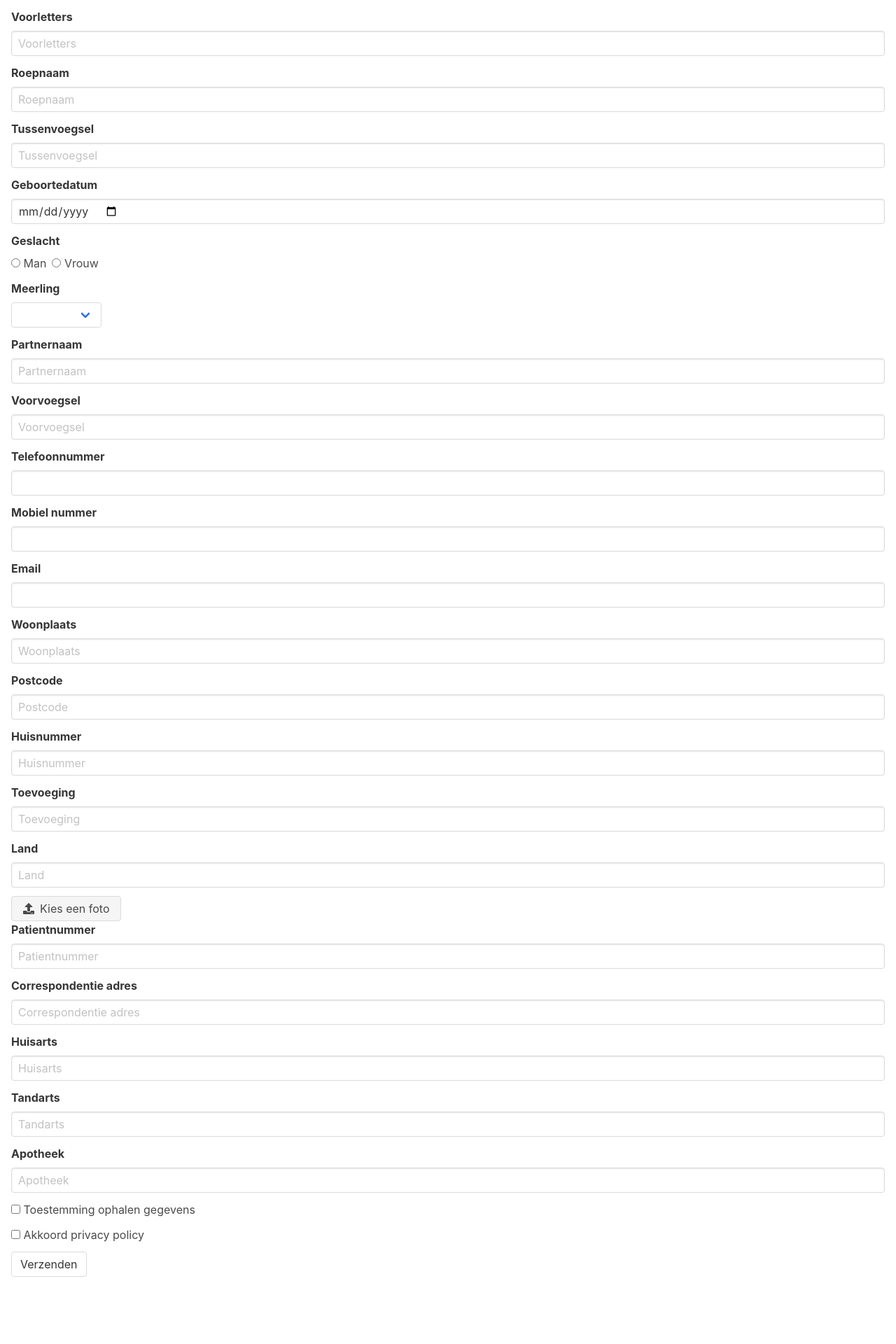
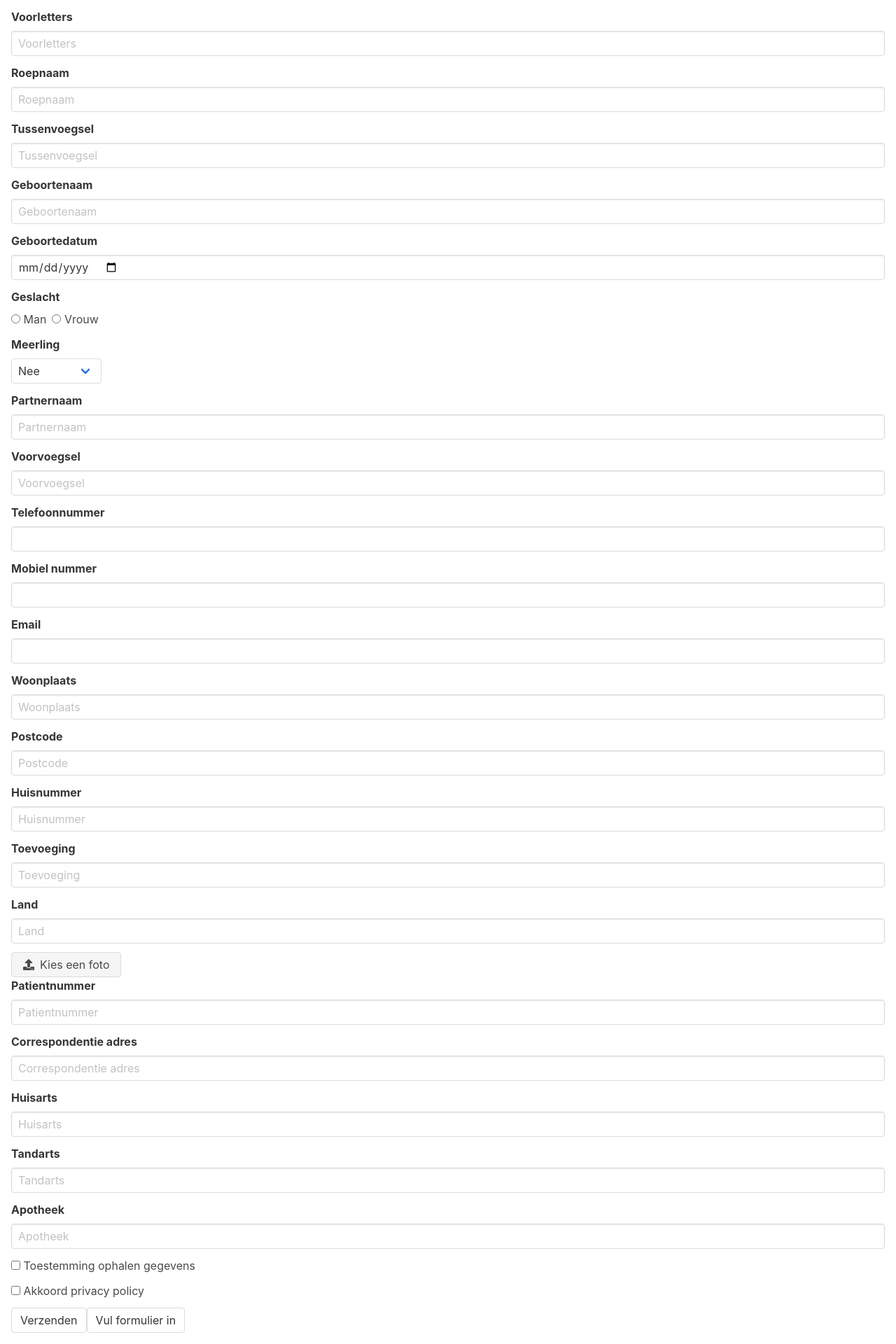
Before and after one commit to BobLuursema/dhh2018, a Vue app in the folder frontend/: page /#/aanmelden in a window 1280 px wide. Shown: the part 56-1976 px from the top of the page at 70% size. Before the commit the page ends 1896 px from the top, so only its background shows below. Built offline with nearby package versions, Linux system fonts and the light colour scheme.

Commit message:
Test knop toegevoegd

```diff
--- a/frontend/src/components/umc-form.vue
+++ b/frontend/src/components/umc-form.vue
@@ -19,6 +19,13 @@
             <label class="label">Tussenvoegsel</label>
             <div class="control">
                 <input v-model="info.voorvoegsel" class="input" type="text" placeholder="Tussenvoegsel">
+            </div>
+        </div>
+
+        <div class="field">
+            <label class="label">Geboortenaam</label>
+            <div class="control">
+                <input v-model="info.geboortenaam" class="input" type="text" placeholder="Geboortenaam">
             </div>
         </div>
 
@@ -188,7 +195,7 @@
         </div>
 
         <a v-on:click="send" class="button">Verzenden</a>
-
+        <a v-on:click="fill" class="button">Vul formulier in</a>
     </form>
 </template>
 
@@ -204,7 +211,7 @@ export default {
             geboortenaam: '',
             geboortedatum: '',
             geslacht: '',
-            meerling: '',
+            meerling: 'Nee',
             partnernaam: '',
             voorvoegsel_partnernaam: '',
             telefoon: '',
@@ -212,23 +219,22 @@ export default {
             email: '',
             woonplaats: '',
             postcode: '',
-            huisnummer: '',
+            huisnummer: null,
             toevoeging: '',
             land: '',
             foto: '',
-            patientnummer: '',
+            patientnummer: null,
             correspondentie_adres: '',
             huisarts: '',
             tandarts: '',
             apotheek: '',
-            toestemming_ophalen_gegevens: '',
-            akkoord_privacy_policy: ''
+            toestemming_ophalen_gegevens: false,
+            akkoord_privacy_policy: false
         }
     }
   },
   methods: {
     send() {
-        console.log('starting')
         var xhttp = new XMLHttpRequest()
         xhttp.onreadystatechange = function(){
             if(xhttp.readyState === XMLHttpRequest.DONE && xhttp.status == 200){
@@ -239,7 +245,32 @@ export default {
             }
         }
         xhttp.open('POST', '/backend/patient/create.php', true)
+        xhttp.setRequestHeader("Content-Type", "application/json")
         xhttp.send(JSON.stringify(this.info))
+    },
+    fill() {
+        this.info.voorletters = 'AT'
+        this.info.roepnaam = 'Adriaan'
+        this.info.voorvoegsel = ''
+        this.info.geboortenaam = 'Georgetina'
+        this.info.geslacht = 'man'
+        this.info.meerling = 'Nee'
+        this.info.partnernaam = 'Laan'
+        this.info.voorvoegsel_partnernaam = 'van der'
+        this.info.telefoon = '0031481635412'
+        this.info.mobiel = '0610342567'
+        this.info.email = 'ageorgetina@example.com'
+        this.info.woonplaats = 'Rotterdam'
+        this.info.postcode = '8723KD'
+        this.info.huisnummer = 93
+        this.info.toevoeging = 'a'
+        this.info.land = 'Nederland'
+        this.info.patientnummer = '19845987'
+        this.info.huisarts = 'Huisartsenpraktijk Fanta'
+        this.info.tandarts = 'Cisco Tandheelkunde'
+        this.info.apotheek = 'Apotheek Chaudfontaine'
+        this.info.toestemming_ophalen_gegevens = true
+        this.info.akkoord_privacy_policy = true
     }
   }
 }
```
